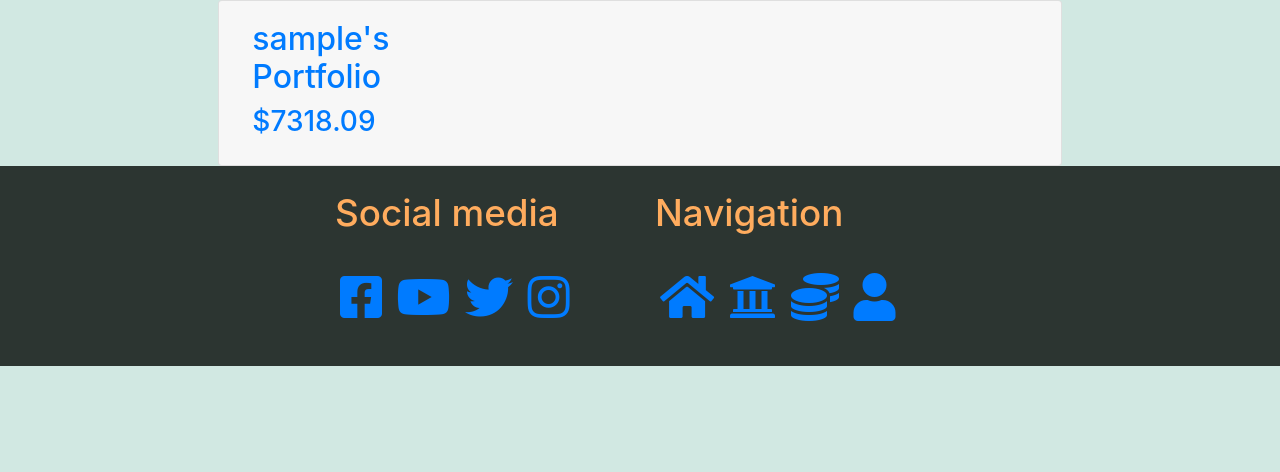
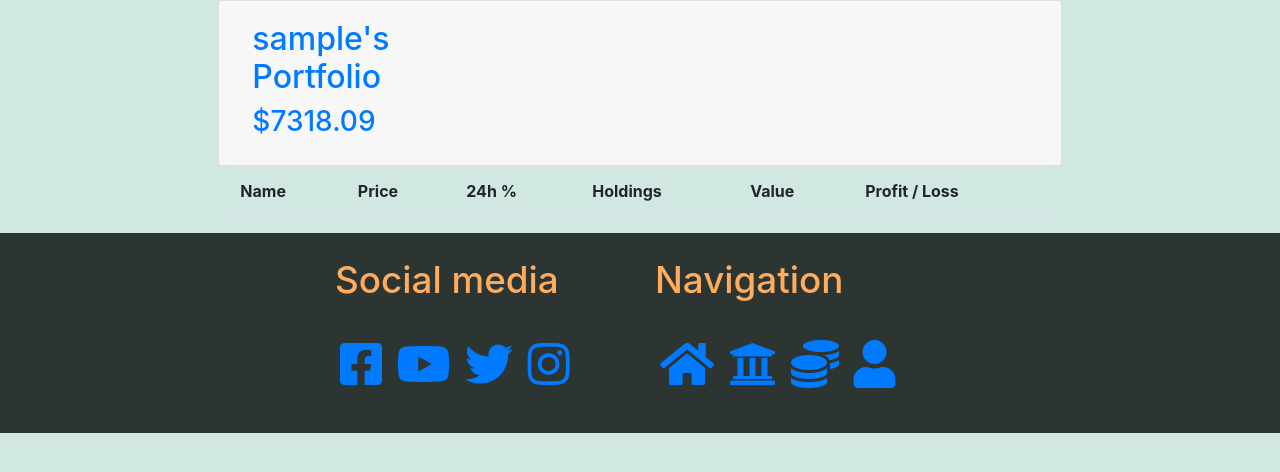
Before and after one commit to luke2533/coin_vue, a Flask app: page /portfolio in a window 1280 px wide. Shown: the part 125-597 px from the top of the page. Run offline with Flask 2, Linux system fonts and the light colour scheme; the visitor is signed in with stand-in values (Sample User, id 1); a database or web service that is not in the repository returns one stand-in record (values such as "Sample title"); lists and menus that the app fills with data are empty; some libraries are stand-ins or nearby versions.

Commit message:
Portfolio page table basic structure

```diff
--- a/app.py
+++ b/app.py
@@ -152,6 +152,19 @@ def add_record():
 
     return render_template("portfolio.html", username=username)
 
+
+# READ
+@app.route("/get_record")
+def get_record():
+    username = mongo.db.cryptos.find_one(
+        {"username": session["user"]})["username"]
+
+    return render_template(("portfolio.html"), username=username)
+
+
+
+
+
 if __name__ == "__main__":
     app.run(host=os.environ.get("IP"),
     port=int(os.environ.get("PORT")),
--- a/static/css/style.css
+++ b/static/css/style.css
@@ -73,6 +73,7 @@ body{
 
 .record{
     width: 140px;
+    border: solid 1px black;
 }
 
 /* My Portfolio */
--- a/templates/portfolio.html
+++ b/templates/portfolio.html
@@ -130,11 +130,45 @@
 
     <section>
         <!-- THIS IS WHERE STEP 2 READ -->
-        <!-- {% for crypto in cryptos %}
-            {{ crypto.name }}
-        {% endfor %}  -->
-
+        <div class="container-fluid">
+            <div class="row justify-content-center">
+                <div class="col-8">
+                    <table class="table table-striped">
+                        <thead>
+                            <tr>
+                                <th scope="col">Name</th>
+                                <!-- Mongo DB Name -->
+                                <th scope="col">Price</th>
+                                <!-- CoinMarketCap listing latest crypto current price -->
+                                <th scope="col">24h %</th>
+                                <!-- CoinMarketCap listing latest 24 hour % change -->
+                                <th scope="col">Holdings</th>
+                                <!-- Mongo DB Quantity + Quaintiy = Holdings -->
+                                <th scope="col">Value</th>
+                                <!-- CoinMarketCap price * Quantity (Holdings) -->
+                                <th scope="col">Profit / Loss</th>
+                                <!-- NOT displayed total + total = GrandTotal -->
+                                <!-- Value - GrandTotal == Profit/Loss -->
+                            </tr>
+                        </thead>
+                        <tbody>
+                            {% for crypto in cryptos %}
+                                <tr>
+                                    <th scope="row">{{ crypto.name }}</th>
+                                    <td>Price</td>
+                                    <td>24h %</td>
+                                    <td>{{ crypto.name }}</td>
+                                    <td>{{ crypto.name }}</td>
+                                    <td>{{ crypto.name }}</td>
+                                </tr>
+                            {% endfor %}
+                        </tbody>
+                      </table>
+                </div>
+            </div>
+        </div>
         <!-- Will need to work out how to only show user spesfic records that share the same username -->
     </section>
 
+
 {% endblock %}
```
Also changed, not shown: static/js/script.js (+10 -0 lines), README.md.
